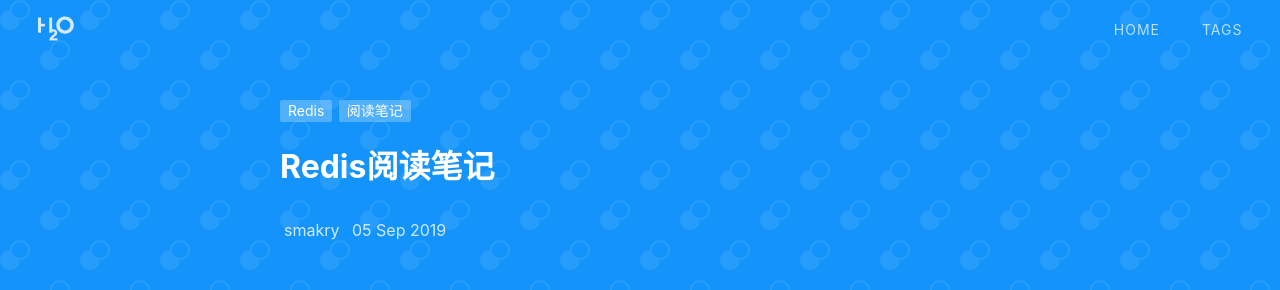
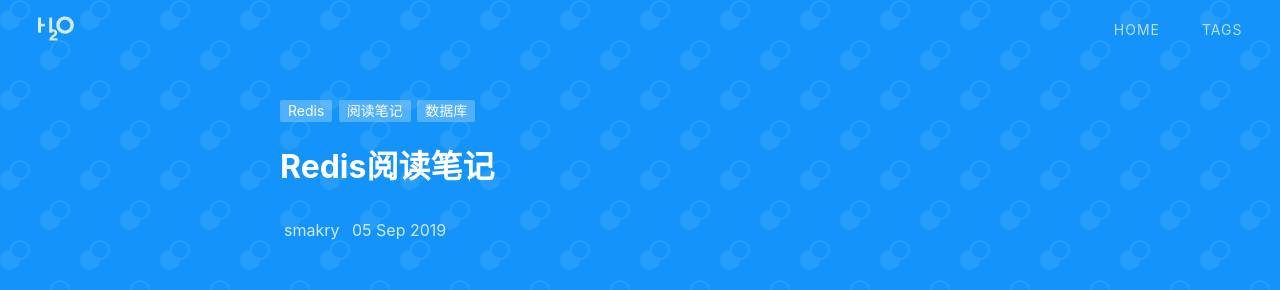
Before and after one commit to smakry/smakry.github.io, a Jekyll site: the page built from _posts/2019-09-05-Redis阅读笔记.md, in a window 1280 px wide and 900 px high. Shown: the top 290 px of the window. Built offline with Jekyll 4.4.1, drawn with Linux system fonts in a browser that asks for light colours; nearby versions of some CDN libraries; comment, search, counter and statistics services are not loaded; a style sheet for code colours, icons or effects is not loaded.

Commit message:
create respoitory

```diff
--- a/_posts/2019-09-05-Redis阅读笔记.md
+++ b/_posts/2019-09-05-Redis阅读笔记.md
@@ -3,7 +3,7 @@
 title: 'Redis阅读笔记'
 date: 2019-09-05
 author: smakry
-tags: Redis 阅读笔记
+tags: Redis 阅读笔记 数据库
 ---
 
 > 高性能的key-value数据库
@@ -73,10 +73,10 @@
     - 消息队列：lpush+brpop实现阻塞队列
     - 文章列表：索引范围获取元素
     - **TIPS**：
-        - `lpush + lpop = Stack`（栈）
-        - `lpush + rpop = Queue`（队列）
-        - `lpush + ltrim = Capped Collection`（有限集合）
-        - `lpush + brpop = Message Queue`（消息队列）
+        -  `lpush + lpop = Stack`（栈）
+        -  `lpush + rpop = Queue`（队列）
+        -  `lpush + ltrim = Capped Collection`（有限集合）
+        -  `lpush + brpop = Message Queue`（消息队列）
 - set使用场景：
     - 标签：blog标签
 - sorted set使用场景：
```
